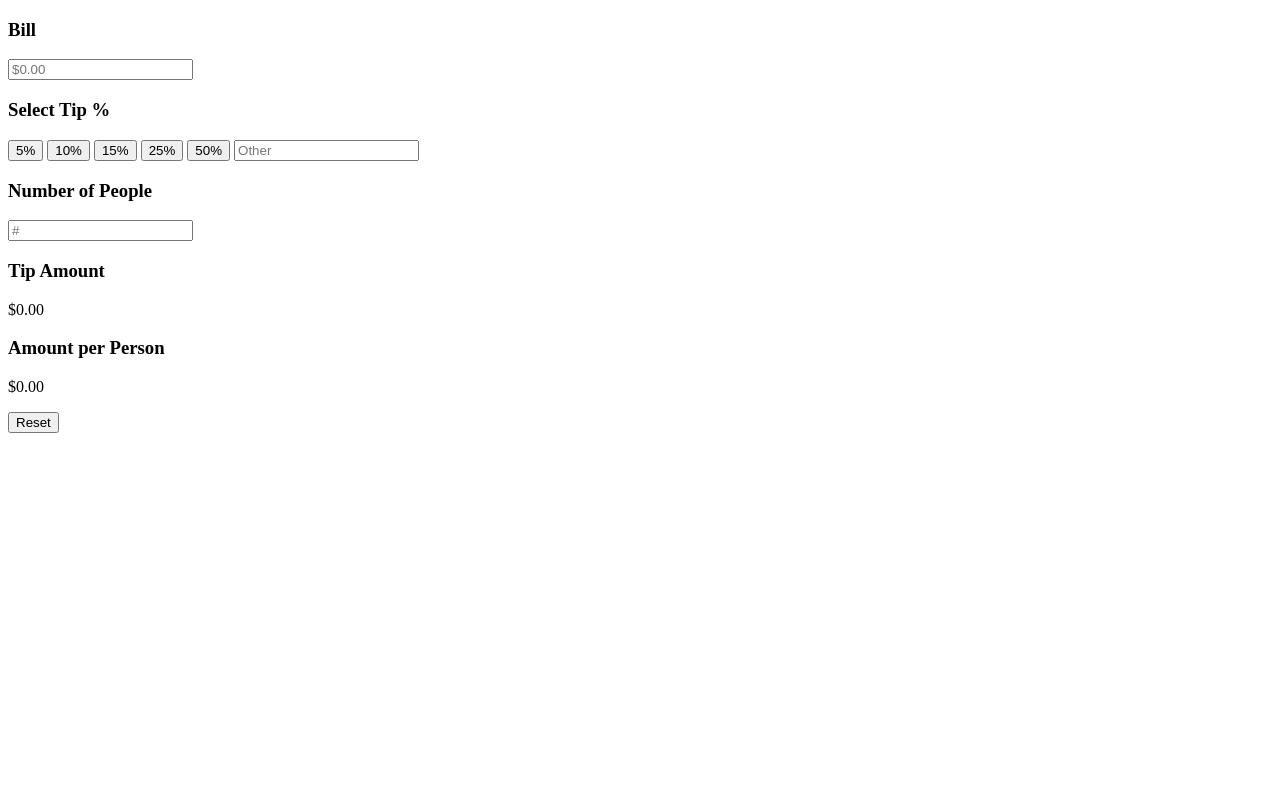
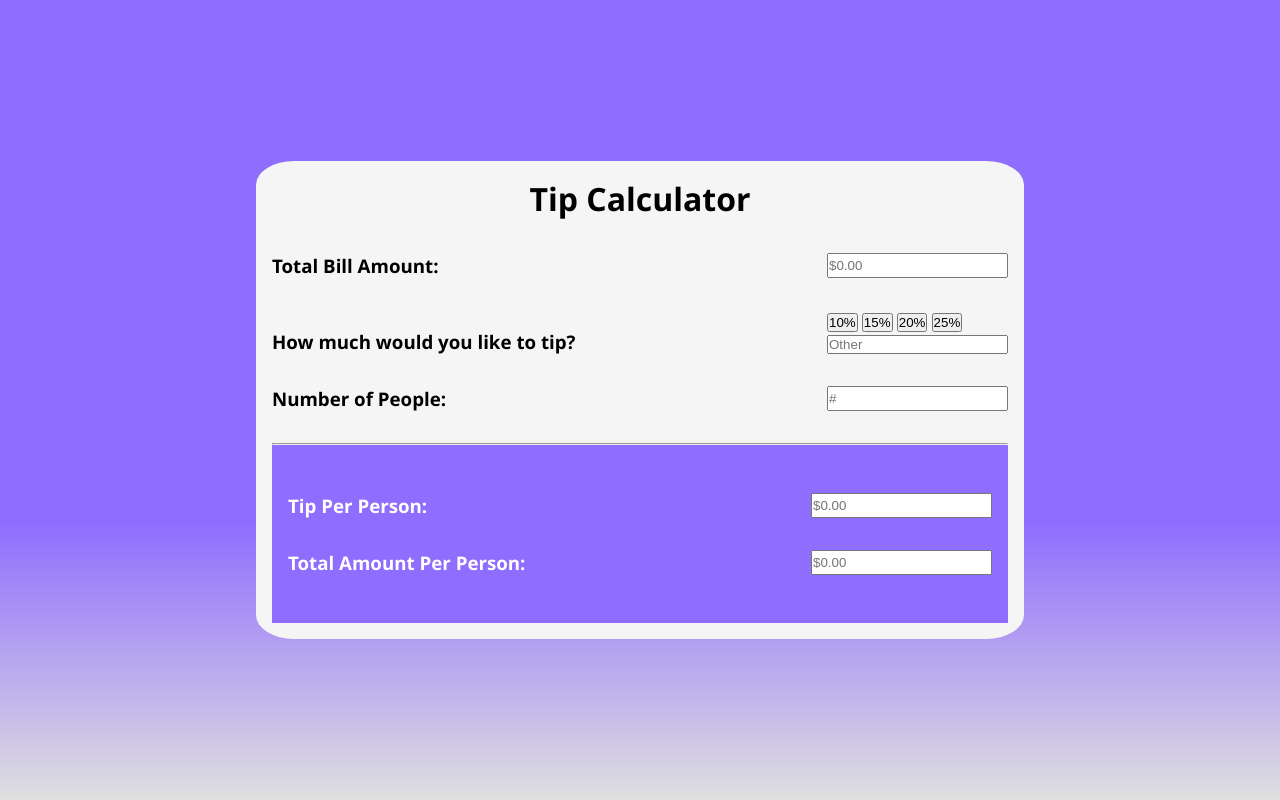
Before and after one commit to ajolguin/TipCalculatorApp, a plain HTML site: page index.html in a window 1280 px wide. Drawn offline with Linux system fonts and the light colour scheme.

Commit message:
Basic structure and styling added

```diff
--- a/index.html
+++ b/index.html
@@ -11,41 +11,38 @@
   <body>
     <div class="container">
       <div class="card">
-        <div class="bill card col-sm-12 col-md-6">
-          <div class="card-body">
-            <div class="amount">
-              <h3>Bill</h3>
+        <div class="appTitle">
+          <h1>Tip Calculator</h1>
+        </div>
+        <div class="row bill">
+          <h3>Total Bill Amount:</h3>
           <input type="text" placeholder="$0.00" />
         </div>
-            <div class="percentage">
-              <h3>Select Tip %</h3>
-              <button>5%</button>
+        <div class="row tip">
+          <h3>How much would you like to tip?</h3>
+          <div class="percentages">
             <button>10%</button>
             <button>15%</button>
+            <button>20%</button>
             <button>25%</button>
-              <button>50%</button>
+            <div class="other">
               <input type="text" placeholder="Other" />
-            </div>
-            <div class="people">
-              <h3>Number of People</h3>
-              <input type="text" placeholder="#" />
             </div>
           </div>
         </div>
-
-        <div class="results card col-sm-12 col-md-6">
-          <div class="card-body">
-            <div class="tipAmount">
-              <h3>Tip Amount</h3>
-              <p>$0.00</p>
+        <div class="row persons">
+          <h3>Number of People:</h3>
+          <input type="text" placeholder="#" />
         </div>
-            <div class="individualAmount">
-              <h3>Amount per Person</h3>
-              <p>$0.00</p>
+        <hr />
+        <div class="output">
+          <div class="row">
+            <h3>Tip Per Person:</h3>
+            <input type="text" placeholder="$0.00" readonly="readonly" />
           </div>
-            <div class="reset">
-              <input type="reset" placeholder="Reset" />
-            </div>
+          <div class="row">
+            <h3>Total Amount Per Person:</h3>
+            <input type="text" placeholder="$0.00" readonly="readonly" />
           </div>
         </div>
       </div>
--- a/style.css
+++ b/style.css
@@ -0,0 +1,59 @@
+* {
+  margin: 0;
+  padding: 0;
+  box-sizing: border-box;
+}
+
+body {
+  font-family: "Segoe UI", Tahoma, Geneva, Verdana, sans-serif;
+  font-size: 16px;
+  font-weight: 400;
+  color: #000;
+}
+
+.container {
+  width: 100%;
+  height: 100vh;
+  display: flex;
+  align-items: center;
+  justify-content: center;
+  vertical-align: middle;
+  background: rgb(142, 109, 255);
+  background: linear-gradient(
+    180deg,
+    rgba(142, 109, 255, 1) 65%,
+    rgba(223, 223, 223, 1) 100%
+  );
+}
+
+.card {
+  background-color: whitesmoke;
+  border-radius: 5%;
+  width: 60%;
+  height: auto;
+  padding: 1rem;
+}
+
+.row {
+  margin: 2rem 0;
+  display: flex;
+  justify-content: space-between;
+}
+
+.tip {
+  display: flex;
+  align-items: flex-end;
+}
+
+.appTitle {
+  margin-bottom: 10px;
+  border-bottom: 1px solid whitesmoke;
+  text-align: center;
+}
+
+.output {
+  background-color: rgba(142, 109, 255, 1);
+  padding: 1rem;
+  color: white;
+  font-weight: lighter;
+}
```
Lines whose indentation alone changed are shown as unchanged.
